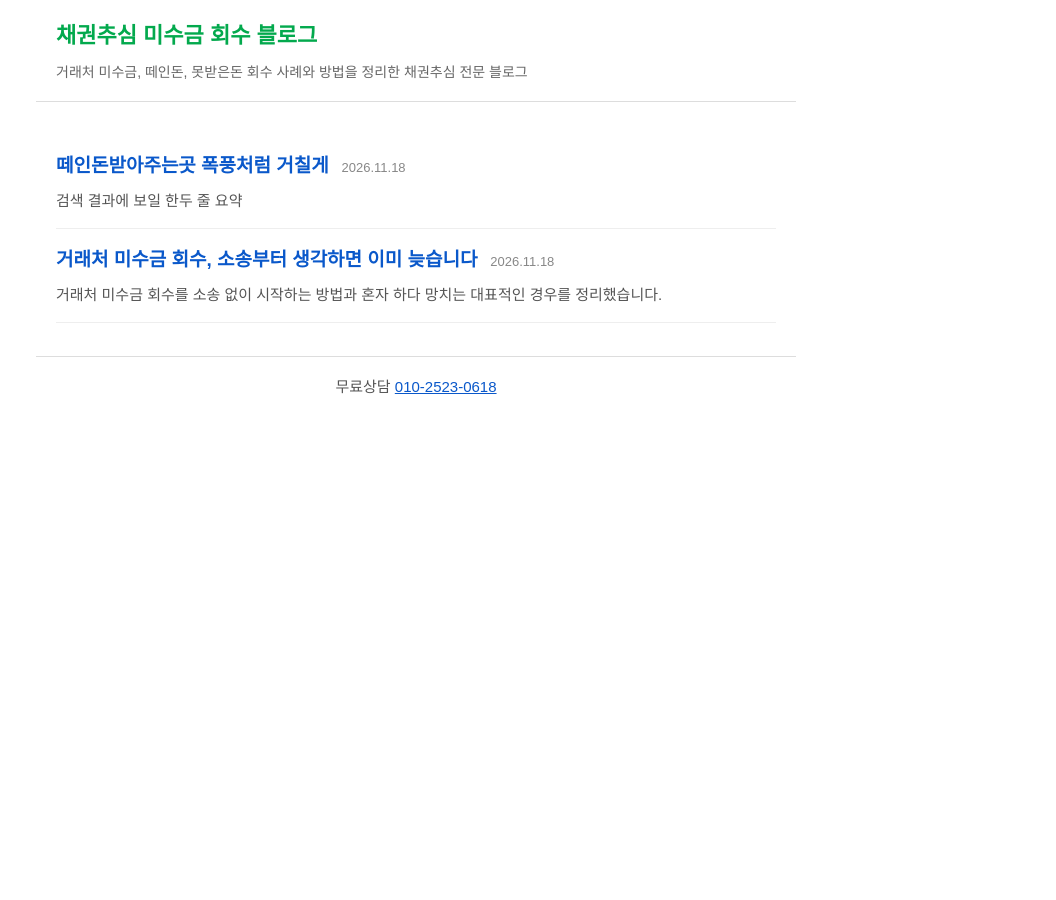
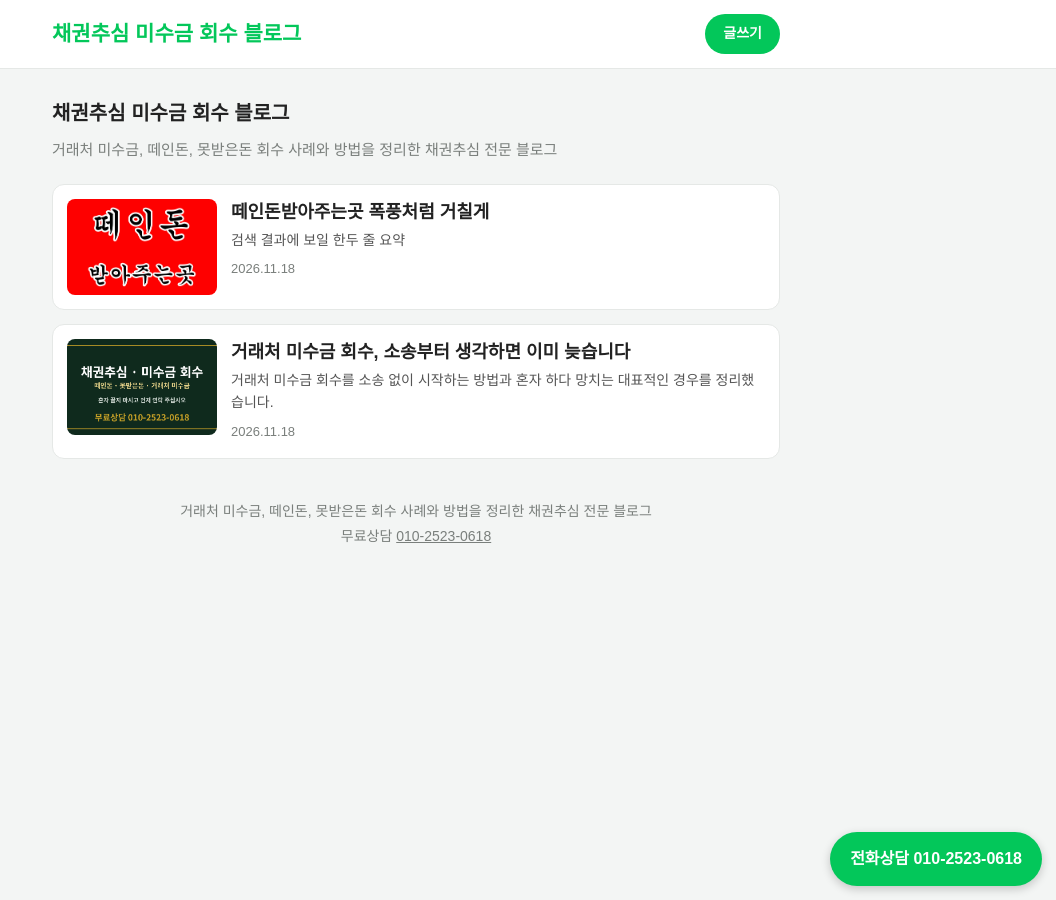
Before and after one commit to mopp13-boop/mopp13-boop.github.io, a Jekyll site: the page built from index.html, in a window 1280 px wide. Shown: the whole page, without its empty margins (224-1280 px from the left). Built offline with Jekyll 4.4.1, drawn with Linux system fonts in a browser that asks for light colours.

Commit message:
Add files via upload

```diff
--- a/_layouts/default.html
+++ b/_layouts/default.html
@@ -8,9 +8,9 @@
 <link rel="stylesheet" href="{{ '/assets/style.css' | relative_url }}">
 </head>
 <body>
-<header><a class="logo" href="{{ '/' | relative_url }}">{{ site.title }}</a>
-<p>{{ site.description }}</p></header>
-<main>{{ content }}</main>
-<footer>무료상담 <a href="tel:{{ site.phone }}">{{ site.phone }}</a></footer>
+<div class="top"><div class="wrap"><a class="logo" href="{{ '/' | relative_url }}">{{ site.title }}</a><a class="write" href="{{ '/admin/' | relative_url }}" rel="nofollow">글쓰기</a></div></div>
+<div class="wrap">{{ content }}</div>
+<footer>{{ site.description }}<br>무료상담 <a href="tel:{{ site.phone }}">{{ site.phone }}</a></footer>
+<a class="call" href="tel:{{ site.phone }}">전화상담 {{ site.phone }}</a>
 </body>
 </html>
--- a/_layouts/post.html
+++ b/_layouts/post.html
@@ -7,4 +7,4 @@ layout: default
 <div class="body">{{ content }}</div>
 <p class="cta">혼자 끌지 마시고 먼저 연락 주십시오. 무료상담 <a href="tel:{{ site.phone }}">{{ site.phone }}</a></p>
 </article>
-<p><a href="{{ '/' | relative_url }}">목록으로</a></p>
+<a class="back" href="{{ '/' | relative_url }}">← 글 목록</a>
--- /dev/null
+++ b/admin/index.html
@@ -0,0 +1,39 @@
+<!doctype html>
+<html lang="ko"><head><meta charset="utf-8"><meta name="viewport" content="width=device-width,initial-scale=1">
+<meta name="robots" content="noindex,nofollow"><title>글쓰기</title>
+<style>body{font:16px/1.6 "Malgun Gothic",sans-serif;background:#f3f5f4;margin:0}main{max-width:720px;margin:0 auto;padding:20px 16px}
+h1{font-size:22px;color:#03c75a}input,textarea{width:100%;padding:10px;margin:6px 0 14px;border:1px solid #ccd;border-radius:8px;font:inherit}
+textarea{min-height:360px}button{background:#03c75a;color:#fff;border:0;padding:12px 26px;border-radius:8px;font:700 16px inherit;cursor:pointer}
+button.s{background:#999;padding:8px 14px;font-size:13px}label{font-weight:700;font-size:14px}#msg{margin-top:14px;font-weight:700}.box{background:#fff;padding:18px;border-radius:12px}</style></head>
+<body><main><h1>글쓰기</h1><div id="v" class="box"></div><div id="msg"></div></main>
+<script>
+const R='mopp13-boop/mopp13-boop.github.io',$=id=>document.getElementById(id),E=new TextEncoder(),D=new TextDecoder();
+const b64=u=>{let s='';for(let i=0;i<u.length;i+=8192)s+=String.fromCharCode(...u.subarray(i,i+8192));return btoa(s)};
+const ub=s=>Uint8Array.from(atob(s),c=>c.charCodeAt(0));
+async function key(p,salt){const m=await crypto.subtle.importKey('raw',E.encode(p),'PBKDF2',false,['deriveKey']);
+return crypto.subtle.deriveKey({name:'PBKDF2',salt,iterations:250000,hash:'SHA-256'},m,{name:'AES-GCM',length:256},false,['encrypt','decrypt'])}
+async function lock(t,p){const s=crypto.getRandomValues(new Uint8Array(16)),iv=crypto.getRandomValues(new Uint8Array(12));
+const c=new Uint8Array(await crypto.subtle.encrypt({name:'AES-GCM',iv},await key(p,s),E.encode(t)));return JSON.stringify([b64(s),b64(iv),b64(c)])}
+async function unlock(p){const[s,i,c]=JSON.parse(localStorage.vault).map(ub);return D.decode(await crypto.subtle.decrypt({name:'AES-GCM',iv:i},await key(p,s),c))}
+let T='';const say=(t,ok)=>{$('msg').style.color=ok?'#03a04a':'#d33';$('msg').textContent=t};
+function setup(){$('v').innerHTML='<p>처음 한 번만 설정합니다. GitHub 토큰과 사용할 비밀번호를 입력하세요.</p><label>GitHub 토큰</label><input id=t type=password><label>새 비밀번호 (6자 이상)</label><input id=p type=password><button id=b>저장</button>';
+$('b').onclick=async()=>{if($('p').value.length<6||!$('t').value)return say('토큰과 6자 이상 비밀번호를 입력하세요');localStorage.vault=await lock($('t').value.trim(),$('p').value);T=$('t').value.trim();form()}}
+function login(){$('v').innerHTML='<label>비밀번호</label><input id=p type=password><button id=b>들어가기</button> <button class=s id=r>토큰 다시 등록</button>';
+$('b').onclick=async()=>{try{T=await unlock($('p').value);say('');form()}catch(e){say('비밀번호가 틀렸습니다')}};
+$('p').onkeydown=e=>{if(e.key=='Enter')$('b').click()};$('r').onclick=()=>{localStorage.removeItem('vault');setup()}}
+function form(){$('v').innerHTML='<label>제목</label><input id=ti><label>요약 (검색 결과에 보일 설명, 비우면 본문 앞부분)</label><input id=de><label>대표 이미지 (썸네일, 선택)</label><input id=im type=file accept="image/*"><label>내용 (문단 사이는 한 줄 비우기)</label><textarea id=bo></textarea><button id=go>발행</button>';
+$('go').onclick=publish}
+function shrink(f){return new Promise(r=>{const i=new Image();i.onload=()=>{const s=Math.min(1,1200/i.width),c=document.createElement('canvas');c.width=i.width*s;c.height=i.height*s;c.getContext('2d').drawImage(i,0,0,c.width,c.height);c.toBlob(async b=>r(new Uint8Array(await b.arrayBuffer())),'image/jpeg',.85)};i.src=URL.createObjectURL(f)})}
+async function put(path,b,msg){return fetch(`https://api.github.com/repos/${R}/contents/${encodeURI(path)}`,{method:'PUT',headers:{Authorization:'Bearer '+T,Accept:'application/vnd.github+json'},body:JSON.stringify({message:msg,content:b,branch:'main'})})}
+async function publish(){const ti=$('ti').value.trim(),bo=$('bo').value.trim();if(!ti||!bo)return say('제목과 내용을 입력하세요');
+$('go').disabled=true;say('발행 중입니다...',1);
+try{const k=new Date(Date.now()+324e5),ymd=k.toISOString().slice(0,10),full=ymd+' '+k.toISOString().slice(11,19)+' +0900';let ip='';
+const f=$('im').files[0];if(f){ip='assets/uploads/'+ymd+'-'+Date.now()+'.jpg';const r=await put(ip,b64(await shrink(f)),'이미지 추가');if(!r.ok)throw r}
+const de=$('de').value.trim()||bo.replace(/\s+/g,' ').slice(0,90),alt=ti.replace(/[\[\]]/g,'');
+const md=`---\ntitle: ${JSON.stringify(ti)}\ndescription: ${JSON.stringify(de)}\ndate: ${full}\n${ip?`image: /${ip}\n`:''}---\n${ip?`![${alt}](/${ip})\n\n`:''}${bo}\n`;
+let slug=ti.toLowerCase().replace(/[^0-9a-z가-힣\s-]/g,'').trim().replace(/\s+/g,'-').slice(0,60)||'post',r=await put(`_posts/${ymd}-${slug}.md`,b64(E.encode(md)),'글 발행: '+ti);
+if(r.status==422)r=await put(`_posts/${ymd}-${slug}-${Math.floor(Math.random()*900+100)}.md`,b64(E.encode(md)),'글 발행: '+ti);
+if(!r.ok)throw r;say('발행했습니다. 1~2분 뒤 사이트에 나타납니다.',1);setTimeout(form,2500)}
+catch(e){$('go').disabled=false;say(e.status==401||e.status==403?'토큰이 틀렸거나 만료됐거나 권한이 없습니다. 비밀번호 화면에서 "토큰 다시 등록"을 누르세요.':'발행에 실패했습니다. 다시 시도하세요.')}}
+localStorage.vault?login():setup();
+</script></body></html>
--- a/assets/style.css
+++ b/assets/style.css
@@ -1,11 +1,24 @@
-body{margin:0;font:17px/1.8 "Malgun Gothic",sans-serif;color:#222;background:#fff}
-header,main,footer{max-width:720px;margin:0 auto;padding:16px 20px}
-header{border-bottom:1px solid #ddd}.logo{font-size:22px;font-weight:700;color:#03a94d;text-decoration:none}
-header p{margin:4px 0 0;color:#666;font-size:14px}
-a{color:#0a58ca}.list{list-style:none;padding:0}.list li{padding:14px 0;border-bottom:1px solid #eee}
-.list a{font-size:19px;font-weight:700;text-decoration:none}.list span{margin-left:8px;color:#888;font-size:13px}
-.list p{margin:4px 0 0;color:#555;font-size:15px}
-h1{font-size:26px;line-height:1.4}time{color:#888;font-size:14px}
-.cta{margin-top:32px;padding:14px;background:#f5f7f5}
-footer{border-top:1px solid #ddd;color:#555;font-size:15px;text-align:center}
-img{max-width:100%;height:auto}
+:root{--g:#03c75a;--l:#e5e8e6;--m:#7a7f7c}
+*{box-sizing:border-box}
+body{margin:0;font:16px/1.85 "Malgun Gothic","Apple SD Gothic Neo",sans-serif;color:#222;background:#f3f5f4}
+a{color:inherit}.wrap{max-width:760px;margin:0 auto;padding:0 16px}
+.top{background:#fff;border-bottom:1px solid var(--l);position:sticky;top:0;z-index:5}
+.top .wrap{display:flex;align-items:center;justify-content:space-between;padding:14px 16px}
+.logo{font-size:21px;font-weight:800;color:var(--g);text-decoration:none}
+.write{background:var(--g);color:#fff;padding:7px 18px;border-radius:20px;text-decoration:none;font-size:14px;font-weight:700}
+.intro{padding:26px 0 6px}.intro h2{margin:0 0 4px;font-size:20px}.intro p{margin:0;color:var(--m);font-size:15px}
+.card{display:flex;gap:14px;background:#fff;border:1px solid var(--l);border-radius:12px;padding:14px;margin:14px 0;text-decoration:none}
+.card:hover{border-color:var(--g)}
+.card img{width:150px;height:96px;object-fit:cover;border-radius:8px;flex:none;background:#eee}
+.card h3{margin:0 0 4px;font-size:18px;line-height:1.45}
+.card p{margin:0;color:#555;font-size:14px;line-height:1.6;display:-webkit-box;-webkit-line-clamp:2;-webkit-box-orient:vertical;overflow:hidden}
+.card time{display:block;margin-top:6px;color:var(--m);font-size:13px}
+article{background:#fff;border:1px solid var(--l);border-radius:12px;padding:28px 24px;margin:18px 0}
+article h1{font-size:26px;line-height:1.45;margin:0 0 6px}
+article time{color:var(--m);font-size:14px}
+.body{margin-top:20px;font-size:17px}.body p{margin:0 0 1.2em}.body img{max-width:100%;height:auto;border-radius:8px}
+.cta{margin-top:30px;padding:16px;background:#eefaf3;border-left:4px solid var(--g);border-radius:6px}
+.back{display:inline-block;margin-bottom:24px;color:var(--m);font-size:14px}
+footer{padding:26px 16px 90px;text-align:center;color:var(--m);font-size:14px}
+.call{position:fixed;right:14px;bottom:14px;background:var(--g);color:#fff;padding:12px 20px;border-radius:30px;text-decoration:none;font-weight:700;box-shadow:0 3px 10px rgba(0,0,0,.2);z-index:6}
+@media(max-width:560px){.card img{width:100px;height:72px}article{padding:20px 16px}article h1{font-size:22px}}
--- a/index.html
+++ b/index.html
@@ -1,10 +1,11 @@
 ---
 layout: default
 ---
-<ul class="list">
+<div class="intro"><h2>{{ site.title }}</h2><p>{{ site.description }}</p></div>
 {% for p in site.posts %}
-<li><a href="{{ p.url | relative_url }}">{{ p.title }}</a>
-<span>{{ p.date | date: "%Y.%m.%d" }}</span>
-<p>{{ p.description | default: p.excerpt | strip_html | truncate: 100 }}</p></li>
+{% assign img = p.image.path | default: p.image | default: '/assets/thumb.png' %}
+<a class="card" href="{{ p.url | relative_url }}">
+<img src="{{ img | relative_url }}" alt="{{ p.title | escape }}" loading="lazy">
+<div><h3>{{ p.title }}</h3><p>{{ p.description | default: p.excerpt | strip_html }}</p><time>{{ p.date | date: "%Y.%m.%d" }}</time></div>
+</a>
 {% endfor %}
-</ul>
```
Also changed, not shown: assets/thumb.png.
